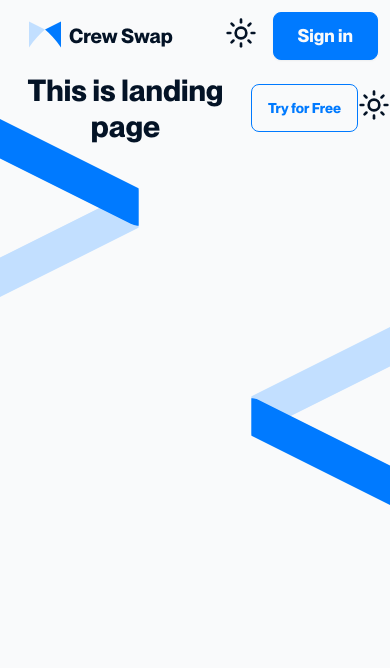
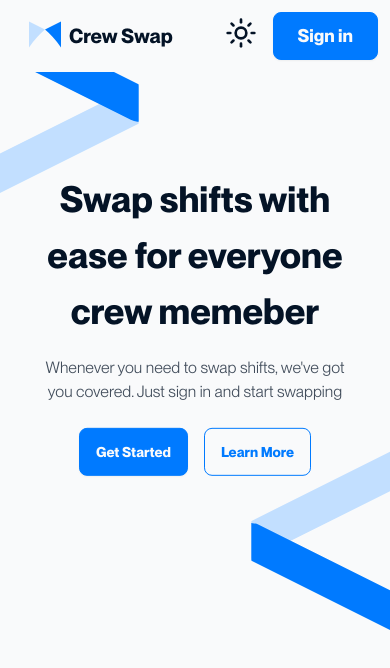
Before and after one commit to LofftApp/crew-swaps-web, a React (Vite) app: page / in a window 390 px wide. Shown: the top 668 px of the page. Built offline with nearby package versions, Linux system fonts and the light colour scheme.

Commit message:
upper landing page mobile

```diff
--- a/src/components/BgImage.tsx
+++ b/src/components/BgImage.tsx
@@ -3,7 +3,7 @@ import { cn } from "../utils/cn";
 function BgImage({ className }: { className?: string }) {
   return (
     <div
-      className={cn(`absolute z-0 h-52 w-52 flex-col`, className)}
+      className={cn(`absolute -z-10 h-52 w-52 flex-col`, className)}
       data-testid="bg-image"
     >
       <svg
--- a/src/pages/home/LandingPage.tsx
+++ b/src/pages/home/LandingPage.tsx
@@ -4,19 +4,29 @@ import ThemeToggle from "../../components/ThemeToggle";
 
 function LandingPage() {
   return (
-    <div className="relative min-h-screen overflow-hidden">
+    <>
+      <div className="relative flex min-h-screen flex-col overflow-hidden">
       <NavbarHomepage />
-      {/* Left Image */}
-      <BgImage className="left-0 top-0 -translate-x-1/3 translate-y-[50%] transform md:-translate-x-1/4" />
-      {/* Right Image */}
-      <BgImage className="bottom-0 right-0 top-0 translate-x-1/3 translate-y-[150%] rotate-180 transform md:translate-x-1/4" />
+        {/* Left Image */}
+        <BgImage className="left-0 top-0 -translate-x-1/3 transform md:-translate-x-1/4" />
+        {/* Right Image */}
+        <BgImage className="bottom-0 right-0 top-0 translate-x-1/3 translate-y-[210%] rotate-180 transform md:translate-x-1/4" />
 
-      <div className="relative z-10 flex h-full items-center justify-center">
-        <h1 className="text-center text-3xl font-bold">This is landing page</h1>
-        <button className="btn btn-outline btn-primary">Try for Free</button>
-        <ThemeToggle />
+        <div className="absolute left-0 top-0 flex translate-y-[38%] flex-col items-center justify-center gap-4 p-8">
+          <h1 className="text-center text-4xl font-bold leading-[3.5rem]">
+            Swap shifts with ease for everyone crew memeber
+          </h1>
+          <p className="text-center text-base-content/75">
+            Whenever you need to swap shifts, we've got you covered. Just sign
+            in and start swapping
+          </p>
+          <div className="flex items-center gap-4 mt-2">
+            <button className="btn btn-primary">Get Started</button>
+            <button className="btn btn-outline btn-primary">Learn More</button>
+          </div>
+        </div>
       </div>
-    </div>
+    </>
   );
 }
 
```
